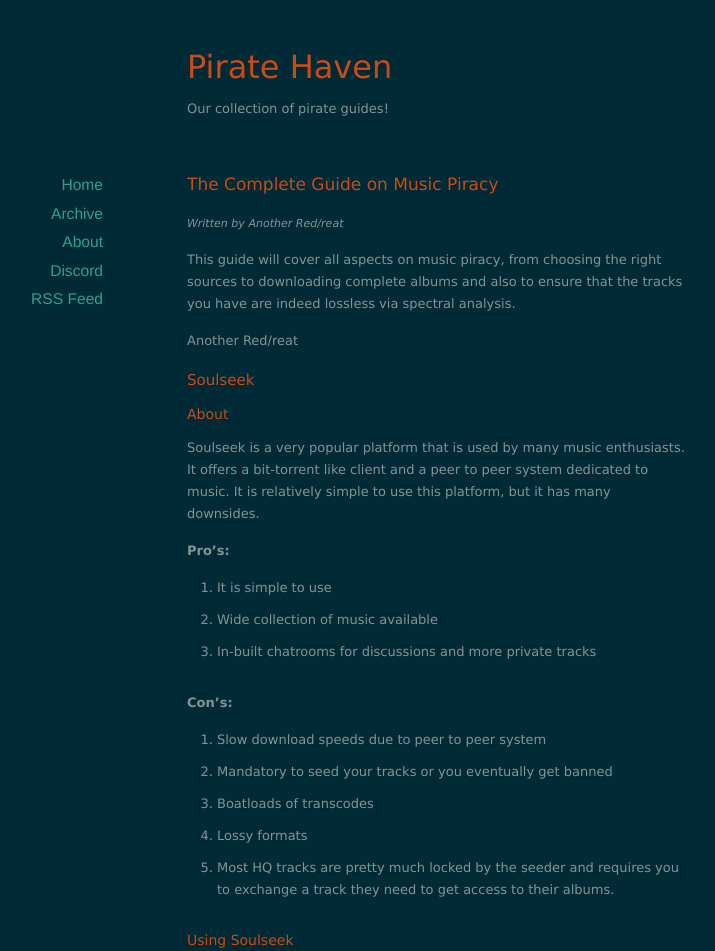
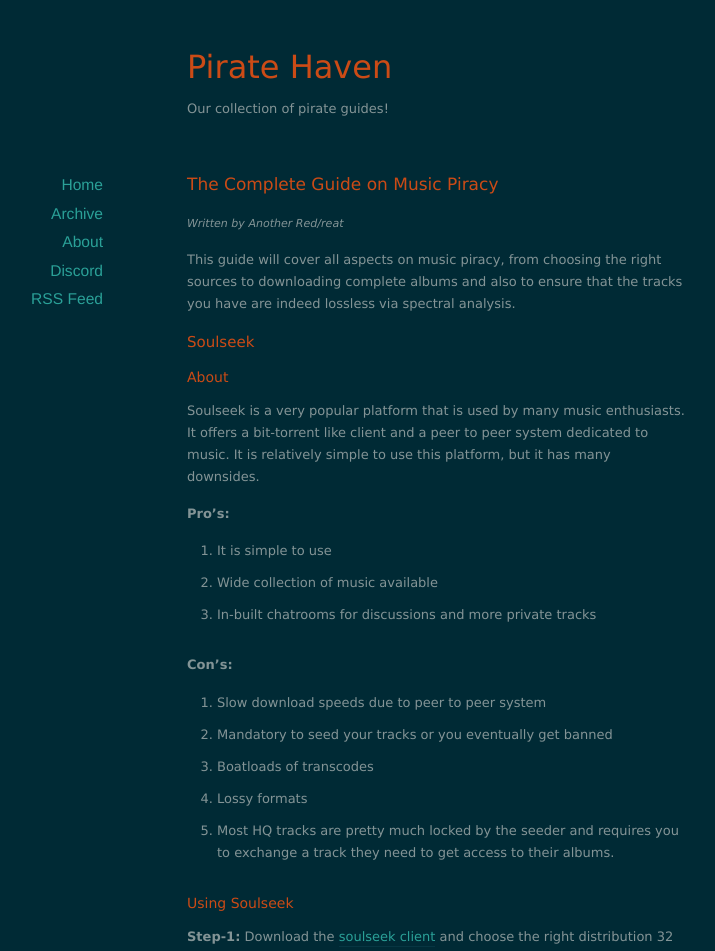
Before and after one commit to pirate-haven/pirate-haven.github.io, a Jekyll site: the page built from docs/_posts/2020-11-12-music.markdown, in a window 1280 px wide. Shown: the top 951 px of the page, without its empty margins (203-918 px from the left). Built offline with Jekyll 4.4.1, drawn with Linux system fonts in a browser that asks for light colours; nearby versions of some CDN libraries.

Commit message:
author fix last one !

```diff
--- a/docs/_posts/2020-11-12-music.markdown
+++ b/docs/_posts/2020-11-12-music.markdown
@@ -7,7 +7,6 @@ categories: piracy
 ---
 This guide will cover all aspects on music piracy, from choosing the right sources to downloading complete albums and also to ensure that the tracks you have are indeed lossless via spectral analysis.
 
-Another Red/reat
 ## Soulseek
 
 ### About
```
